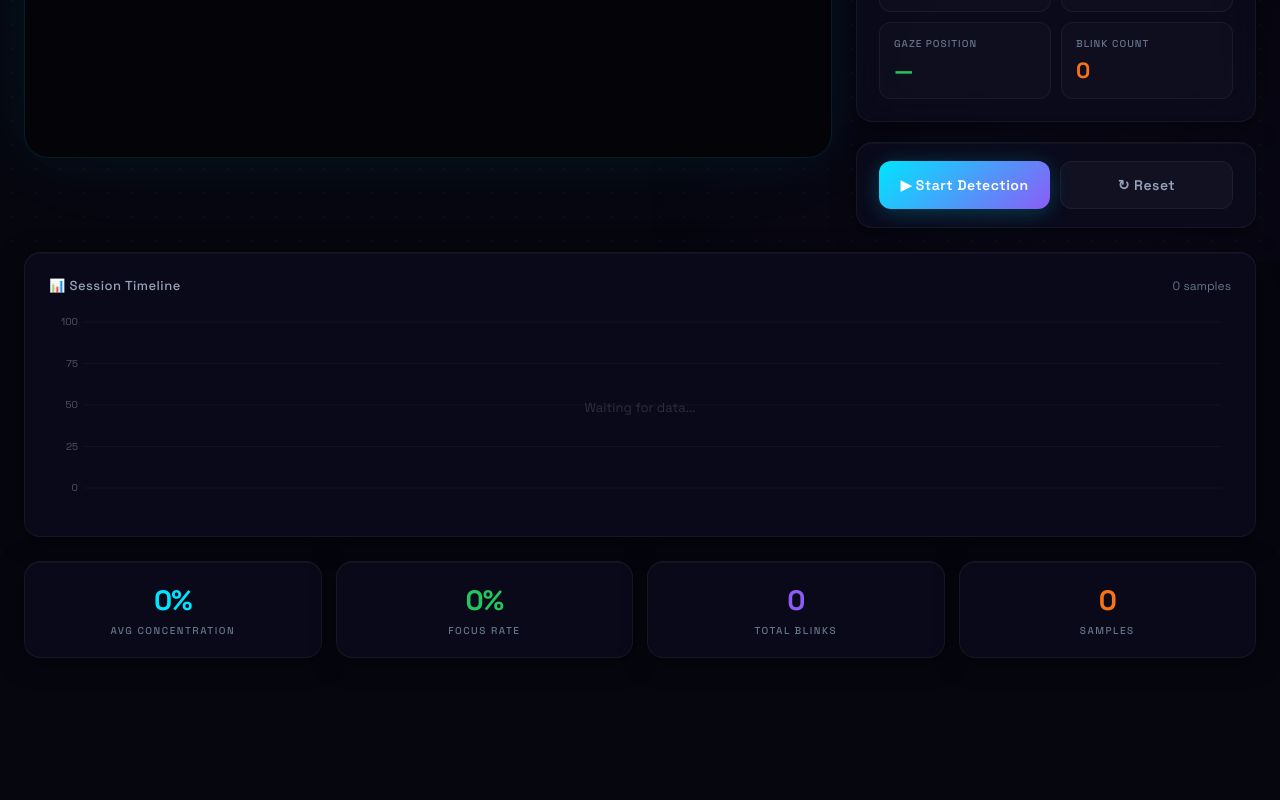
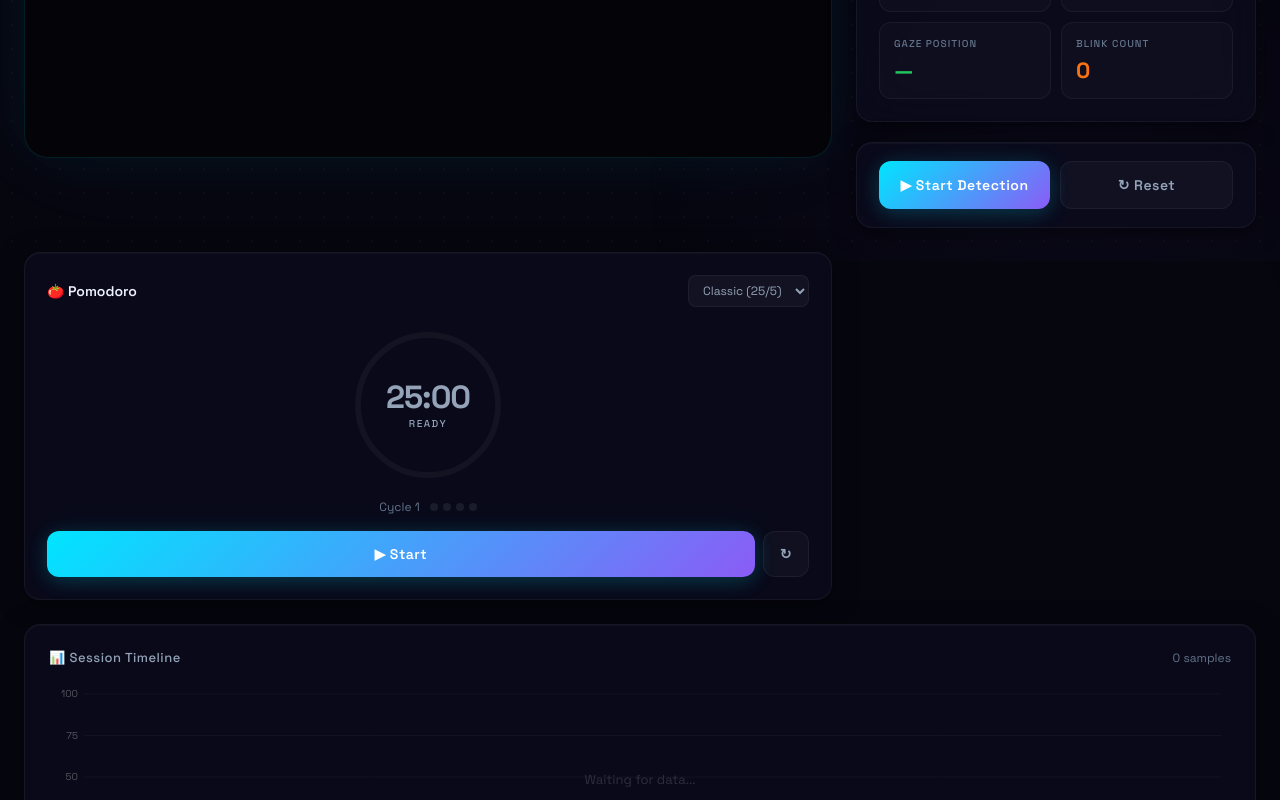
Before and after one commit to pjha26/ML-Backend, a React (Vite) app in the folder frontend/: page /app in a window 1280 px wide. Shown: the part 539-1339 px from the top of the page. Before the commit the page ends 1221 px from the top, so only its background shows below. Built offline with nearby package versions, Linux system fonts and the light colour scheme.

Commit message:
Implement initial dashboard page with a comprehensive dark-themed design system.

```diff
--- a/frontend/src/index.css
+++ b/frontend/src/index.css
@@ -1563,3 +1563,133 @@ body::after {
     grid-template-columns: 1fr;
   }
 }
+
+/* ==================================================================
+   POMODORO TIMER
+   ================================================================== */
+.pomodoro-card {
+  padding: 22px;
+}
+
+.pomodoro-header {
+  display: flex;
+  align-items: center;
+  justify-content: space-between;
+  margin-bottom: 18px;
+}
+
+.pomodoro-header h3 {
+  font-size: 14px;
+  font-weight: 600;
+}
+
+.pomodoro-preset {
+  background: rgba(255, 255, 255, 0.04);
+  border: 1px solid var(--border-subtle);
+  border-radius: 8px;
+  color: var(--text-secondary);
+  font-family: 'Space Grotesk', sans-serif;
+  font-size: 12px;
+  padding: 6px 10px;
+  cursor: pointer;
+  transition: var(--transition);
+  outline: none;
+}
+
+.pomodoro-preset option {
+  background: var(--bg-card-solid);
+  color: var(--text-primary);
+}
+
+.pomodoro-preset:hover {
+  border-color: var(--border-glow);
+}
+
+.pomodoro-ring-wrapper {
+  position: relative;
+  width: 160px;
+  height: 160px;
+  margin: 0 auto 14px;
+}
+
+.pomodoro-ring {
+  width: 100%;
+  height: 100%;
+}
+
+.pomodoro-time-display {
+  position: absolute;
+  top: 50%;
+  left: 50%;
+  transform: translate(-50%, -50%);
+  text-align: center;
+}
+
+.pomodoro-time {
+  font-size: 32px;
+  font-weight: 700;
+  letter-spacing: -1px;
+  line-height: 1;
+}
+
+.pomodoro-phase-label {
+  font-size: 10px;
+  text-transform: uppercase;
+  letter-spacing: 1.5px;
+  margin-top: 4px;
+  font-weight: 500;
+}
+
+.pomodoro-cycle {
+  display: flex;
+  align-items: center;
+  justify-content: center;
+  gap: 10px;
+  font-size: 12px;
+  color: var(--text-muted);
+  margin-bottom: 16px;
+}
+
+.pomodoro-dots {
+  display: flex;
+  gap: 5px;
+}
+
+.pomodoro-dot {
+  width: 8px;
+  height: 8px;
+  border-radius: 50%;
+  transition: var(--transition);
+}
+
+.pomodoro-controls {
+  display: flex;
+  gap: 8px;
+}
+
+.pomodoro-log {
+  display: flex;
+  gap: 8px;
+  margin-top: 16px;
+  padding-top: 14px;
+  border-top: 1px solid var(--border-subtle);
+  flex-wrap: wrap;
+}
+
+.pomodoro-log-item {
+  display: flex;
+  flex-direction: column;
+  align-items: center;
+  gap: 2px;
+  padding: 6px 10px;
+  border-radius: 8px;
+  background: rgba(255, 255, 255, 0.02);
+  border: 1px solid var(--border-subtle);
+  font-size: 11px;
+  color: var(--text-muted);
+}
+
+.pomodoro-log-score {
+  font-size: 14px;
+  font-weight: 700;
+}
--- a/frontend/src/pages/DashboardPage.jsx
+++ b/frontend/src/pages/DashboardPage.jsx
@@ -10,9 +10,11 @@ import MetricsPanel from '../components/MetricsPanel';
 import TimelineChart from '../components/TimelineChart';
 import SessionStats from '../components/SessionStats';
 import SettingsPanel from '../components/SettingsPanel';
+import PomodoroTimer from '../components/PomodoroTimer';
 import { useConcentraSocket } from '../hooks/useConcentraSocket';
 import { useWebcam } from '../hooks/useWebcam';
 import { useAlerts, DEFAULT_SETTINGS } from '../hooks/useAlerts';
+import { usePomodoro } from '../hooks/usePomodoro';
 
 /** Save a completed session to localStorage */
 function saveSession(history, data) {
@@ -58,6 +60,7 @@ export default function DashboardPage() {
             return DEFAULT_SETTINGS;
         }
     });
+    const [pomodoroPreset, setPomodoroPreset] = useState('classic');
     const historyRef = useRef([]);
 
     const { isConnected, data, connect, disconnect, sendFrame, resetSession } =
@@ -65,6 +68,7 @@ export default function DashboardPage() {
     const { videoRef, isActive, startCamera, stopCamera, startCapture, stopCapture } =
         useWebcam(5);
     const { checkAndAlert, resetCooldown } = useAlerts(alertSettings);
+    const pomodoro = usePomodoro(pomodoroPreset);
 
     useEffect(() => {
         localStorage.setItem('concentra-alert-settings', JSON.stringify(alertSettings));
@@ -82,6 +86,7 @@ export default function DashboardPage() {
     if (data && data !== prevDataRef.current && data.session_duration) {
         prevDataRef.current = data;
         checkAndAlert(data);
+        pomodoro.trackConcentration(data.concentration);
         const now = data.session_duration;
         if (now - lastHistoryTimeRef.current >= 1.0) {
             lastHistoryTimeRef.current = now;
@@ -186,6 +191,20 @@ export default function DashboardPage() {
                             </div>
                         </div>
                     </div>
+                    <PomodoroTimer
+                        phase={pomodoro.phase}
+                        timeLeft={pomodoro.timeLeft}
+                        totalTime={pomodoro.totalTime}
+                        cycle={pomodoro.cycle}
+                        isRunning={pomodoro.isRunning}
+                        pomodoroLog={pomodoro.pomodoroLog}
+                        onStart={pomodoro.start}
+                        onPause={pomodoro.pause}
+                        onReset={pomodoro.reset}
+                        onSkip={pomodoro.skip}
+                        preset={pomodoroPreset}
+                        onPresetChange={setPomodoroPreset}
+                    />
                 </div>
                 <TimelineChart history={history} />
                 <SessionStats data={data} history={history} />
```
